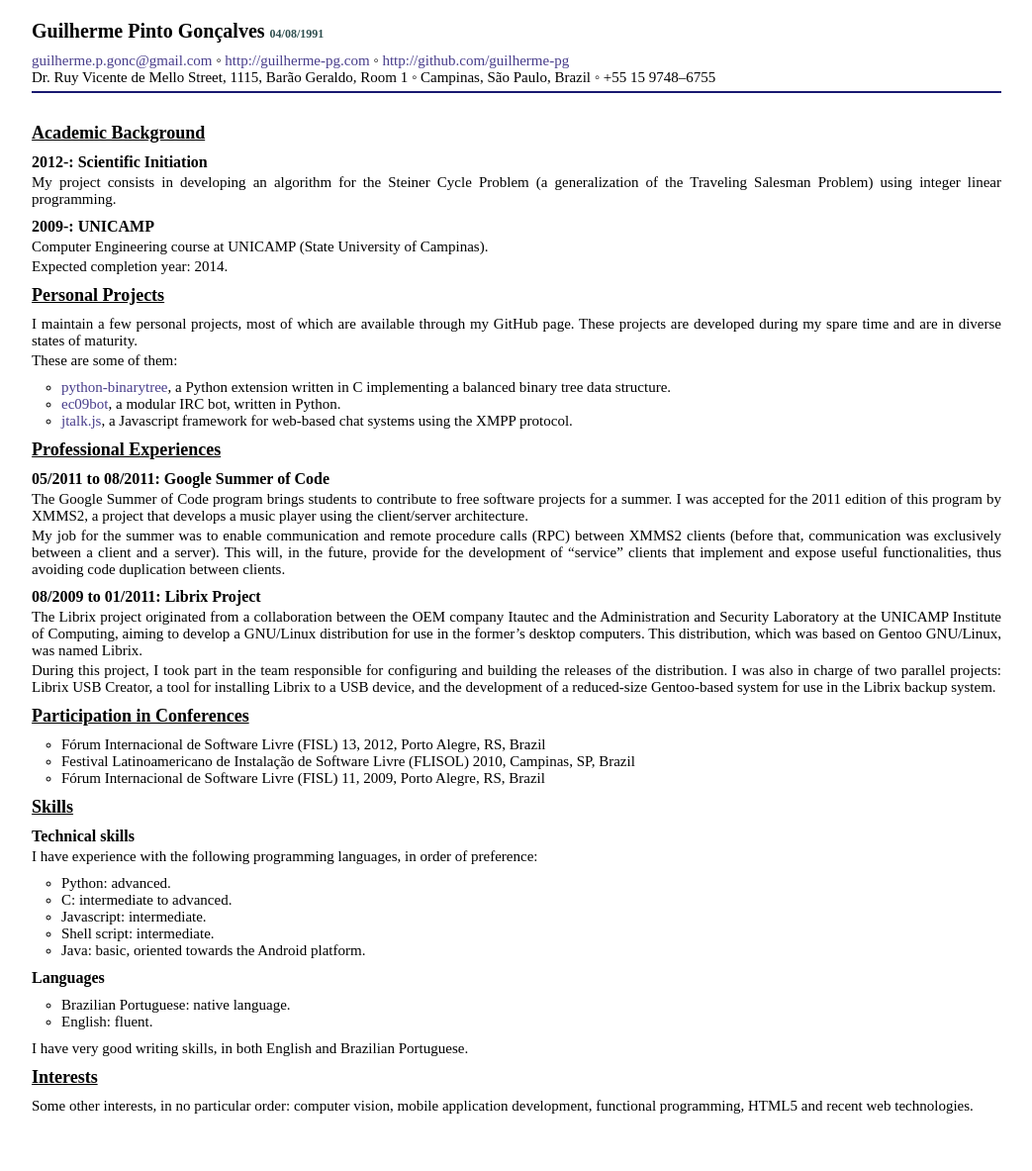
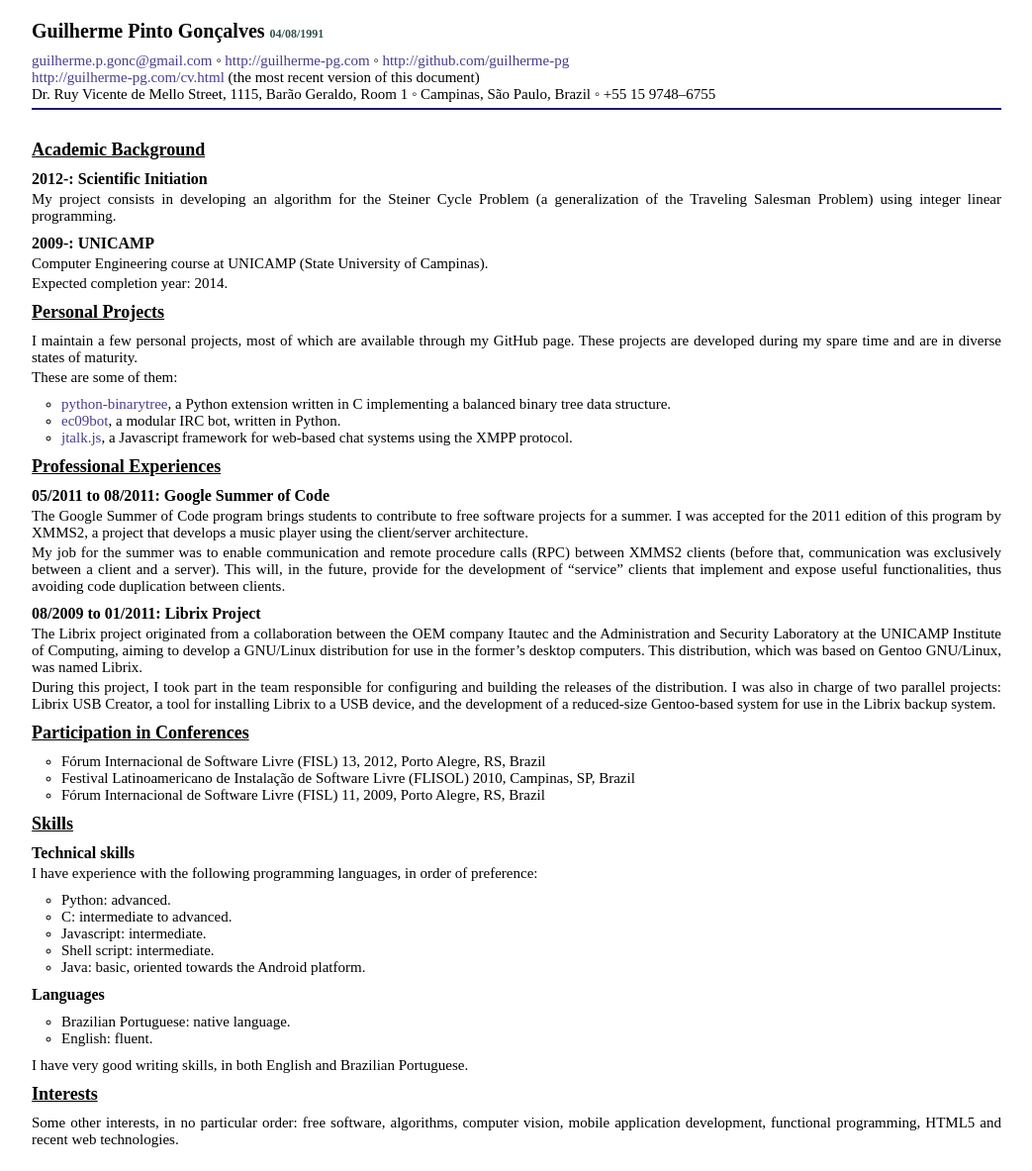
Before and after one commit to eggpi/eggpi.github.com, a Jekyll site: the page cv.html, which Jekyll copies as it is, in a window 1280 px wide. Shown: the whole page at 99% size, without its empty margins (118-1161 px from the left). Built offline with Jekyll 4.4.1, drawn with Linux system fonts in a browser that asks for light colours; some web fonts are replaced; before the commit the page ends 1149 px from its top, so only the background shows below that.

Commit message:
Updated cv.

```diff
--- a/cv.html
+++ b/cv.html
@@ -19,6 +19,9 @@
 </script><noscript>&#x67;&#x75;&#x69;&#108;&#104;&#x65;&#114;&#x6d;&#x65;&#46;&#112;&#46;&#x67;&#x6f;&#110;&#x63;&#32;&#x61;&#116;&#32;&#x67;&#x6d;&#x61;&#x69;&#108;&#32;&#100;&#x6f;&#116;&#32;&#x63;&#x6f;&#x6d;</noscript></li>
 <li><a href="http://guilherme-pg.com">http://guilherme-pg.com</a></li>
 <li><a href="http://github.com/guilherme-pg">http://github.com/guilherme-pg</a></li>
+</ul>
+<ul>
+<li><a href="http://guilherme-pg.com/cv.html">http://guilherme-pg.com/cv.html</a> (the most recent version of this document)</li>
 </ul>
 <ul>
 <li>Dr. Ruy Vicente de Mello Street, 1115, Barão Geraldo, Room 1</li>
@@ -93,7 +96,7 @@
 </div>
 <div class="section level1" id="interests">
 <h1>Interests</h1>
-<p>Some other interests, in no particular order: computer vision, mobile application development, functional programming, HTML5 and recent web technologies.</p>
+<p>Some other interests, in no particular order: free software, algorithms, computer vision, mobile application development, functional programming, HTML5 and recent web technologies.</p>
 </div>
 </body>
 </html>
```
